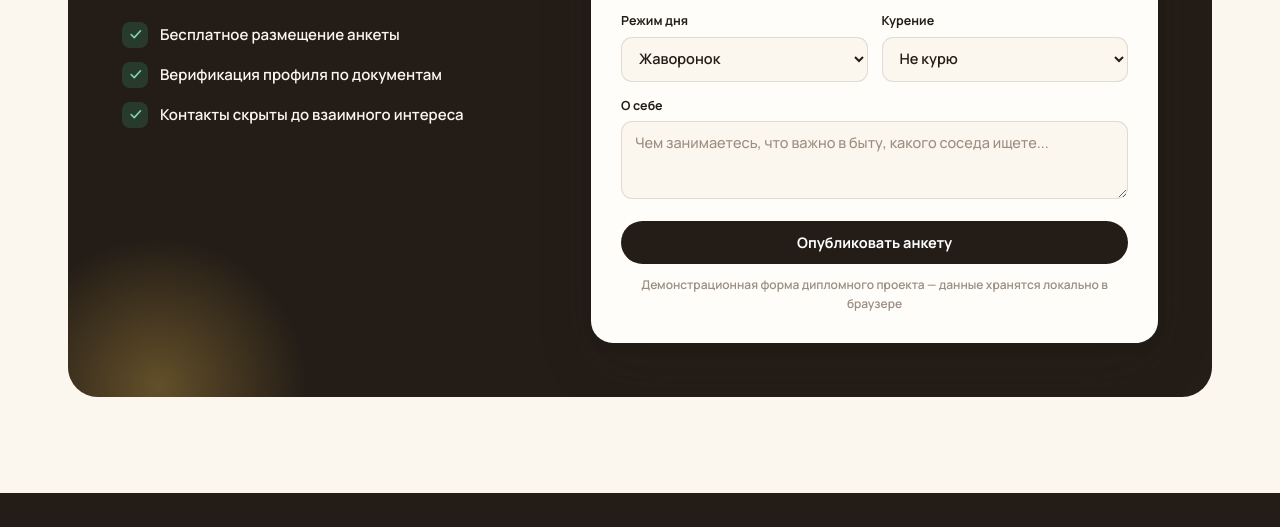
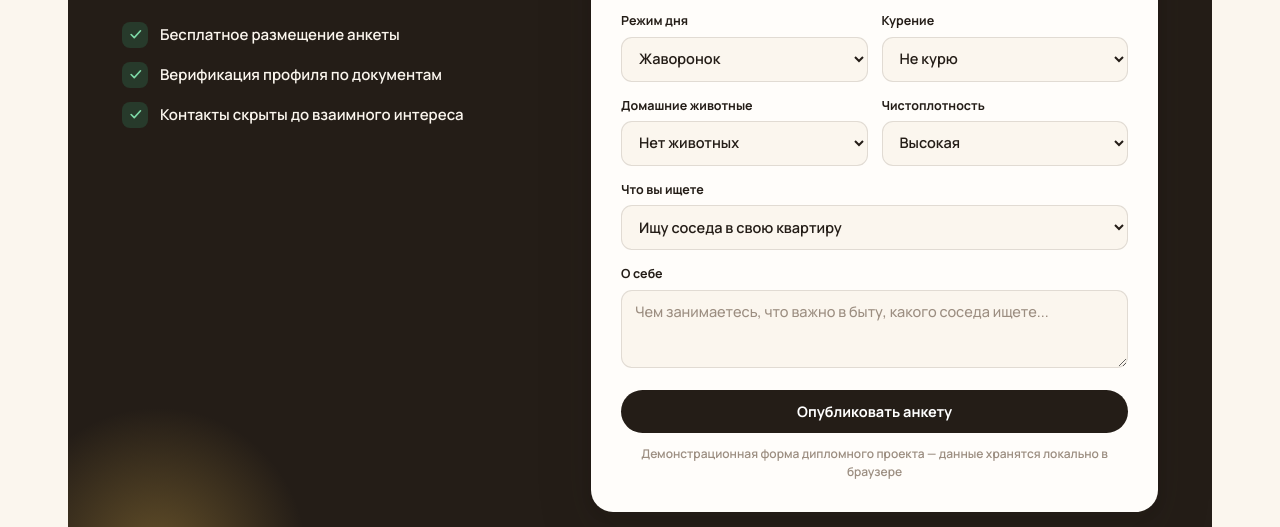
Before and after one commit to teese1/sosed, a website: page public/index.html in a window 1280 px wide. Shown: the part 3552-4079 px from the top of the page. Drawn offline with Linux system fonts and the light colour scheme; no server answers; a web font is replaced by a local one.

Commit message:
index.html

```diff
--- a/public/index.html
+++ b/public/index.html
@@ -271,6 +271,24 @@
               <select id="fSmoking"><option value="false">Не курю</option><option value="true">Курю</option></select>
             </div>
           </div>
+          <div class="frow">
+            <div class="field">
+              <label>Домашние животные</label>
+              <select id="fPets"><option value="none">Нет животных</option><option value="cat">Кошка</option><option value="dog">Собака</option></select>
+            </div>
+            <div class="field">
+              <label>Чистоплотность</label>
+              <select id="fCleanliness"><option value="high">Высокая</option><option value="medium">Средняя</option><option value="relaxed">Без фанатизма</option></select>
+            </div>
+          </div>
+          <div class="field full" style="margin-bottom:14px">
+            <label>Что вы ищете</label>
+            <select id="fLooking">
+              <option value="flatmate">Ищу соседа в свою квартиру</option>
+              <option value="apartment">Хочу снять квартиру вместе с соседом</option>
+              <option value="room">Ищу комнату</option>
+            </select>
+          </div>
           <div class="field full" style="margin-bottom:14px">
             <label>О себе</label>
             <textarea id="fAbout" placeholder="Чем занимаетесь, что важно в быту, какого соседа ищете..."></textarea>
```
